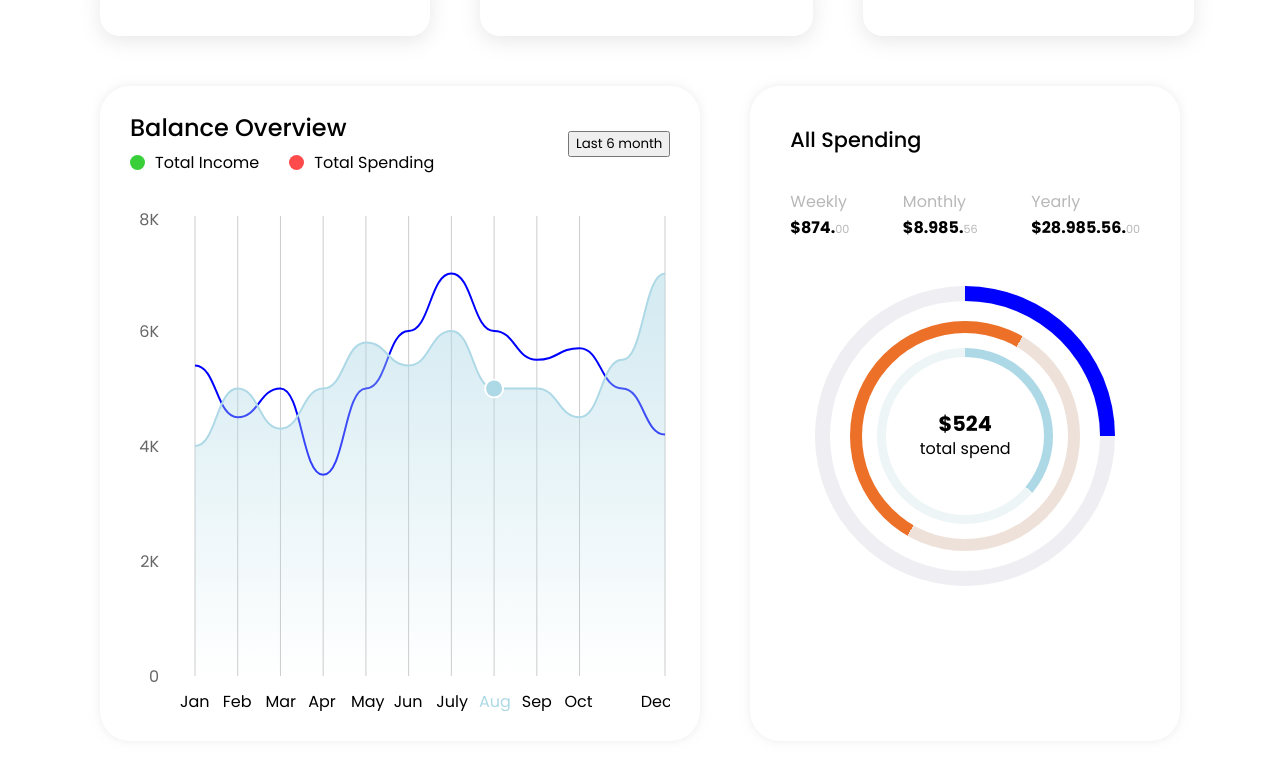
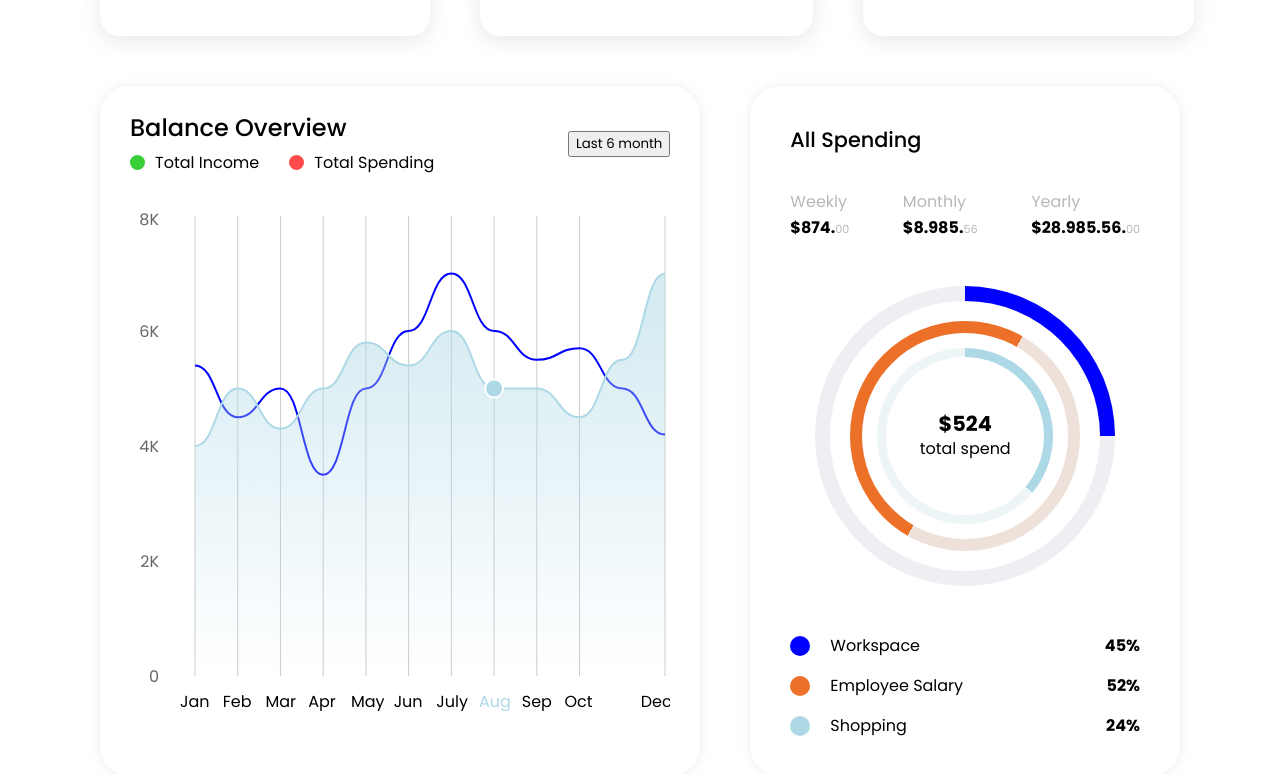
Before and after one commit to UndeadMe/react-dashboard, a React (Vite) app: page /overview in a window 1280 px wide. Shown: the part 642-1416 px from the top of the page. Built offline with nearby package versions, Linux system fonts and the light colour scheme; some icons are missing.

Commit message:
faet: end up all spending section

```diff
--- a/src/pages/Overview.jsx
+++ b/src/pages/Overview.jsx
@@ -62,6 +62,7 @@ export default function Overview() {
                         <h1 className={styles["spending-wrap__header-title"]}>All Spending</h1>
                         <More size="28" />
                     </div>
+
                     <div className={styles["spending-wrap__header-amounts"]}>
                         <div className={styles["spending-wrap__header-amount-box"]}>
                             <h3>Weekly</h3>
@@ -78,6 +79,7 @@ export default function Overview() {
                             <h6>$28.985.56.<span>00</span></h6>
                         </div>
                     </div>
+
                     <div className={styles["circular-chart"]}>
                         <div className={styles["overlay"]}>
                             <div className={`${styles["circular-chart-inner"]} ${styles["second-circular"]}`}>
@@ -94,6 +96,30 @@ export default function Overview() {
                             </div>
                         </div>
                     </div>
+
+                    <div className={styles["total-income-percents"]}>
+                        <div className={styles["total-income-percent-item"]}>
+                            <div>
+                                <div className={`${styles["total-income-percent-item-circle"]} ${styles["blue"]}`}></div>
+                                Workspace
+                            </div>
+                            <span>45%</span>
+                        </div>
+                        <div className={styles["total-income-percent-item"]}>
+                            <div>
+                            <div className={`${styles["total-income-percent-item-circle"]} ${styles["orange"]}`}></div>
+                                Employee Salary
+                            </div>
+                            <span>52%</span>
+                        </div>
+                        <div className={styles["total-income-percent-item"]}>
+                            <div>
+                            <div className={`${styles["total-income-percent-item-circle"]} ${styles["lightblue"]}`}></div>
+                                Shopping
+                            </div>
+                            <span>24%</span>
+                        </div>
+                    </div>
                 </div>
             </div>
         </div>
--- a/src/pages/Overview.module.css
+++ b/src/pages/Overview.module.css
@@ -114,3 +114,33 @@
 .third-circular {
     background-image: -webkit-linear-gradient(50deg, #eef5f7 50%, transparent  50%), -webkit-linear-gradient(right, lightblue  50%, #eef5f7 50%);
 }
+.total-income-percent-item {
+    display: flex;
+    justify-content: space-between;
+    align-items: center;
+}
+.total-income-percent-item div {
+    display: flex;
+    align-items: center;
+}
+.total-income-percent-item:not(:last-child) {
+    margin-bottom: 20px;
+}
+.total-income-percent-item-circle {
+    width: 20px;
+    height: 20px;
+    border-radius: 50%;
+    margin-right: 20px;
+}
+.total-income-percent-item-circle.blue {
+    background-color: blue;
+}
+.total-income-percent-item-circle.orange {
+    background-color: #ec7027;
+}
+.total-income-percent-item-circle.lightblue {
+    background-color: lightblue;
+}
+.total-income-percent-item span {
+    font-weight: bolder;
+}
```
